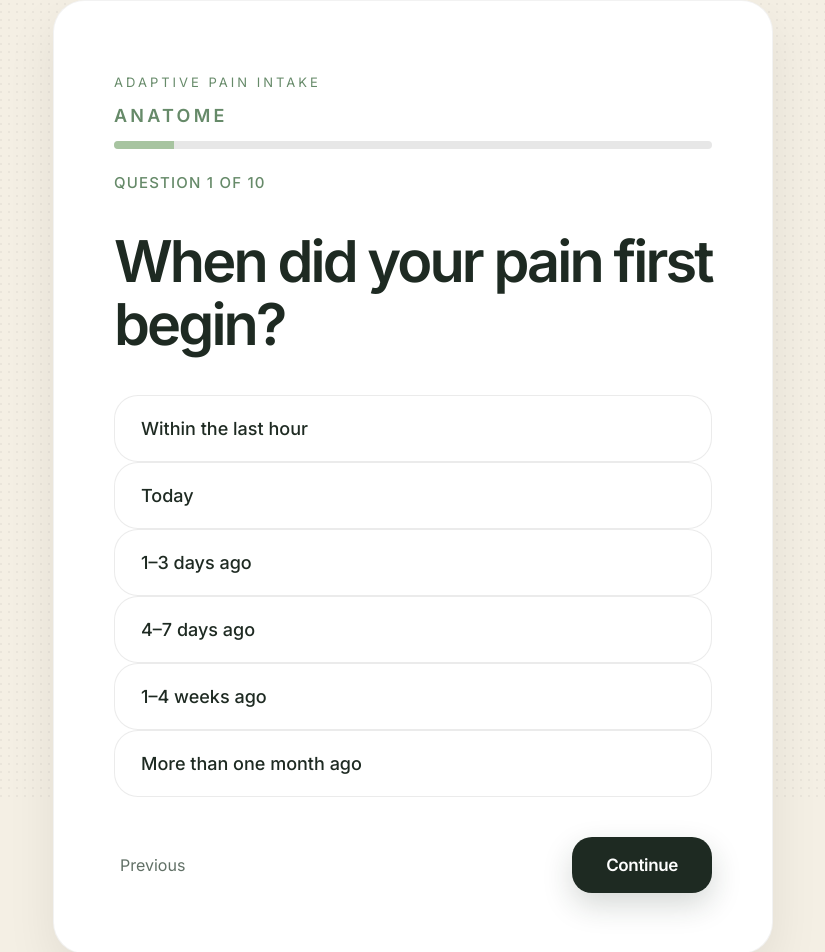
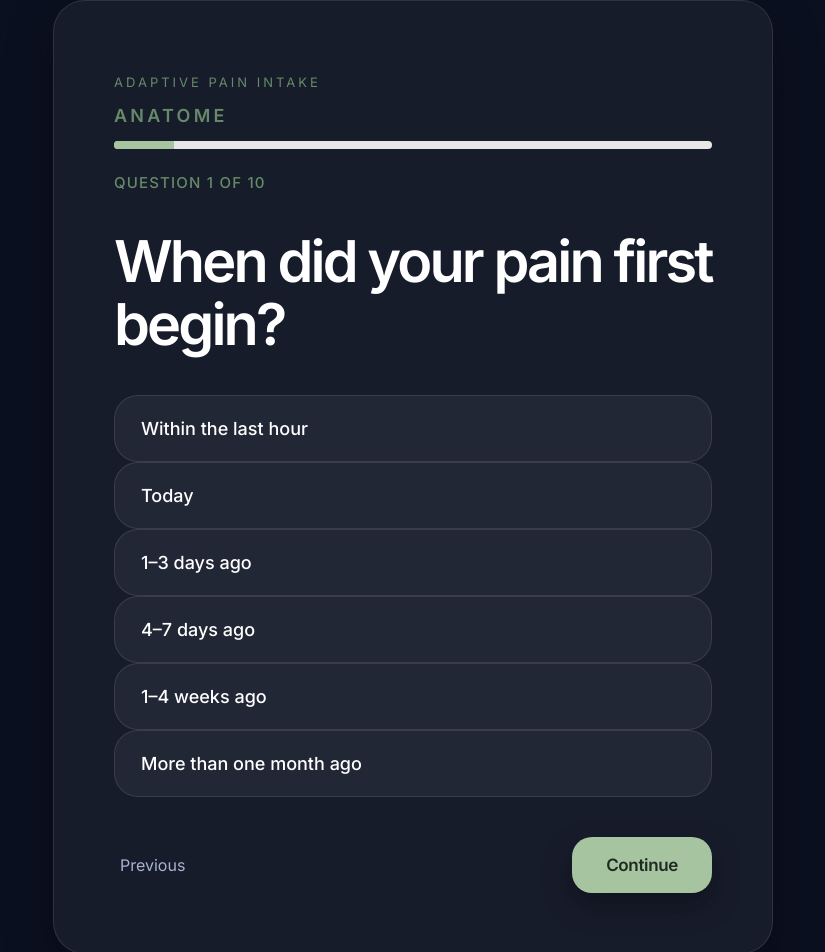
Before and after one commit to IceFrost735/InteronIT_HackathonGroup5, a React (Vite) app in the folder front_end/: page / in a window 1280 px wide. Shown: the whole page, without its empty margins (227-1052 px from the left). Built offline with nearby package versions, Linux system fonts and the light colour scheme.

Commit message:
style: fix global body styling bleed in Questionnaire and update to dark theme

```diff
--- a/front_end/src/components/Questionnaire.css
+++ b/front_end/src/components/Questionnaire.css
@@ -6,21 +6,11 @@
 
     --sage-dark:#668A69;
 
-    --beige:#F4EFE4;
+    --beige:#0b1020;
 
-    --ink:#1E2A22;
+    --ink:#ffffff;
 
-    --text:#617066;
-
-}
-
-body{
-
-    font-family:"Inter",system-ui,-apple-system,BlinkMacSystemFont,"Segoe UI",sans-serif;
-
-    color:#1E2A22;
-
-    letter-spacing:-0.02em;
+    --text:#a8b2d1;
 
 }
 
@@ -29,6 +19,12 @@ body{
     min-height:100vh;
 
     background:var(--beige);
+
+    color:var(--ink);
+
+    font-family:"Inter",system-ui,-apple-system,BlinkMacSystemFont,"Segoe UI",sans-serif;
+
+    letter-spacing:-0.02em;
 
     display:flex;
 
@@ -65,7 +61,7 @@ body{
 
     max-width:90%;
 
-    background:white;
+    background:rgba(255, 255, 255, 0.05);
 
     padding:60px;
 
@@ -73,9 +69,9 @@ body{
 
     box-shadow:
 
-        0 20px 50px rgba(0,0,0,.08);
+        0 20px 50px rgba(0,0,0,.3);
 
-    border:1px solid rgba(0,0,0,.05);
+    border:1px solid rgba(255,255,255,.1);
 
     z-index:2;
 
@@ -119,7 +115,7 @@ body{
 
     line-height:1.08;
 
-    color:#1E2A22;
+    color:#ffffff;
 
     margin-bottom:40px;
 
@@ -182,11 +178,11 @@ body{
 
     border-radius:24px;
 
-    border:1px solid rgba(0,0,0,.08);
+    border:1px solid rgba(255,255,255,.1);
 
-    background:white;
+    background:rgba(255,255,255,.05);
 
-    color:#1E2A22;
+    color:#ffffff;
 
     transition:
         background .25s,
@@ -274,9 +270,9 @@ input[type="range"]{
 
 .next-button{
 
-    background:#1E2A22;
+    background:var(--sage);
 
-    color:white;
+    color:#1E2A22;
 
     border:none;
 
@@ -299,7 +295,7 @@ input[type="range"]{
 
     box-shadow:
 
-        0 12px 30px rgba(30,42,34,.18);
+        0 12px 30px rgba(0,0,0,.3);
 
 }
 
```
